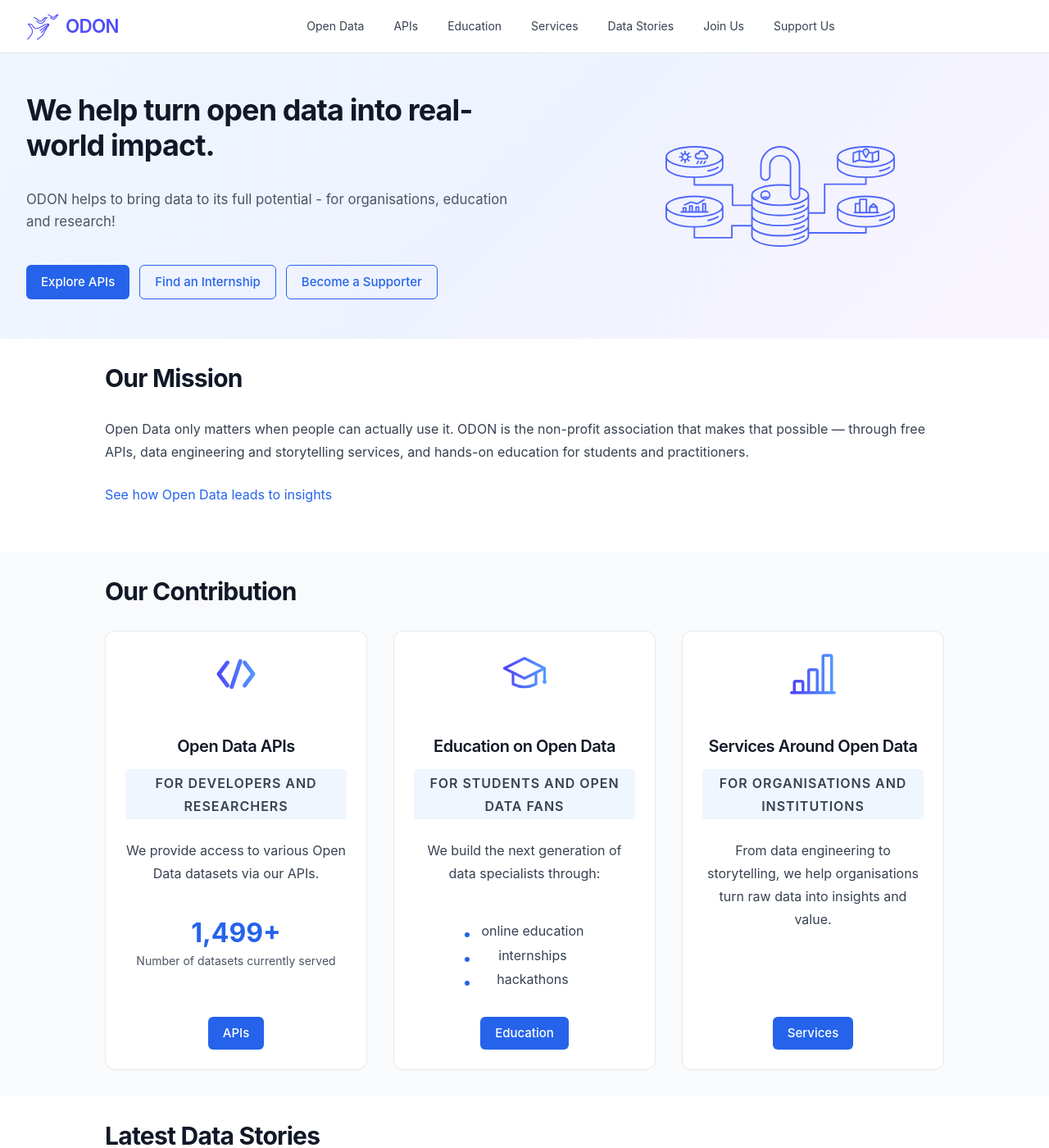
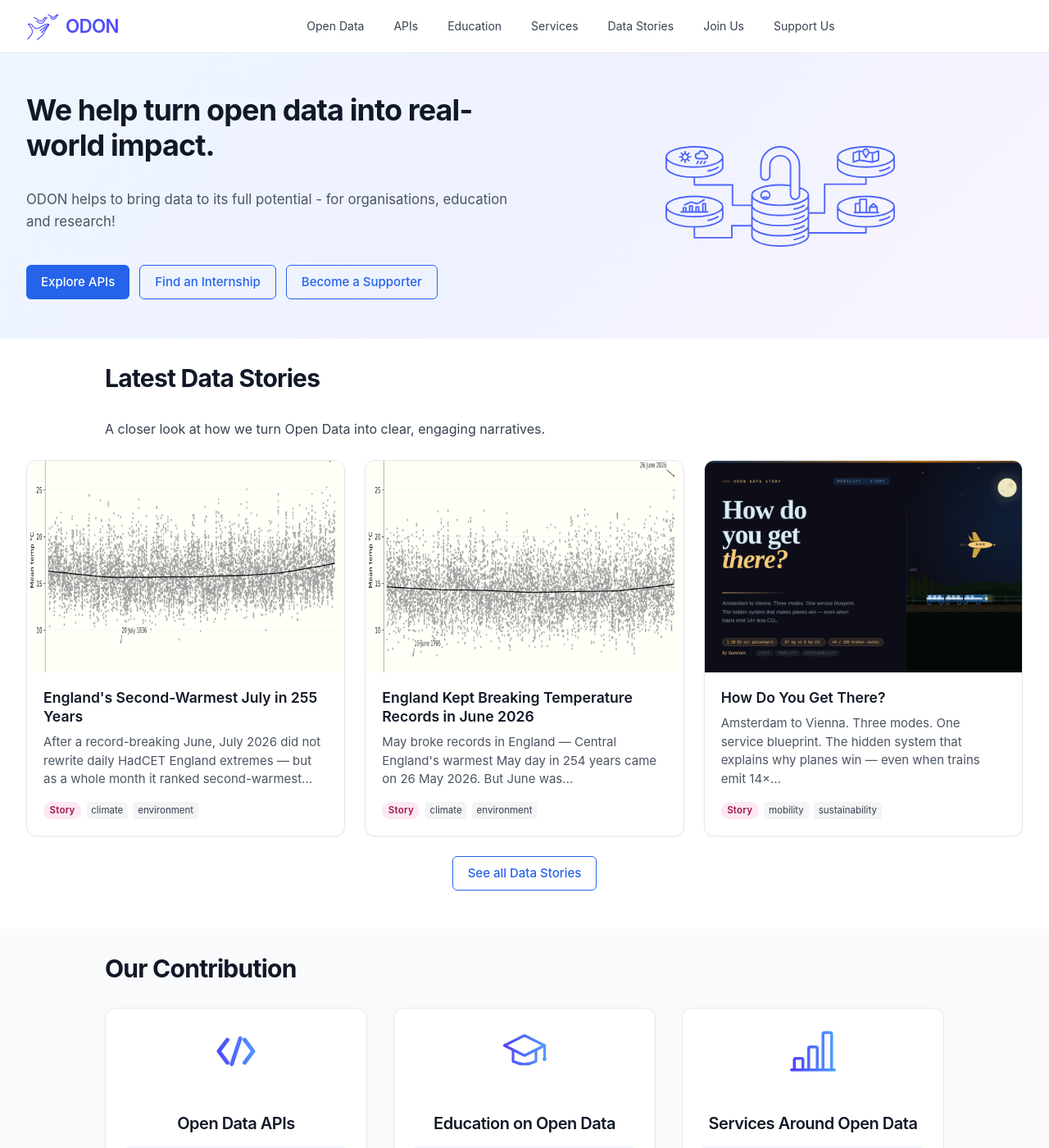
Before and after one commit to verein-odon/verein-odon.github.io, a Jekyll site: the page built from docs/en/index.md, in a window 1280 px wide and 1400 px high. Shown: the whole window at 82% size. Built offline with Jekyll 4.4.1, drawn with Linux system fonts in a browser that asks for light colours; some of the changed text lies outside the part shown.

Commit message:
Swapped Latest Data Stories with Our Mission

```diff
--- a/docs/assets/main.scss
+++ b/docs/assets/main.scss
@@ -626,6 +626,18 @@
   }
 }
 
+.lead {
+  font-size: 1.125rem;
+  line-height: 1.7;
+  color: var(--color-gray-700);
+}
+
+@media (min-width: 768px) {
+  .lead {
+    font-size: 1.25rem;
+  }
+}
+
 /* Cards Grid */
 .cards-grid {
   display: grid;
--- a/docs/en/index.md
+++ b/docs/en/index.md
@@ -11,15 +11,12 @@
 ---
 
 
-<section class="section bg-white">
-  <div class="container">
-    <div class="content-section">
-      <h2 class="section-title">Our Mission</h2>
-      <p class="lead">Open Data only matters when people can actually use it. ODON is the non-profit association that makes that possible — through free APIs, data engineering and storytelling services, and hands-on education for students and practitioners.</p>
-      <p><a href="/en/data-stories/">See how Open Data leads to insights</a></p>
-    </div>
-  </div>
-</section>
+{% include data-stories-teaser.html
+   title="Latest Data Stories"
+   intro="A closer look at how we turn Open Data into clear, engaging narratives."
+   bg_color="white"
+   more_url="/en/data-stories/"
+   more_label="See all Data Stories" %}
 
 <section class="section bg-gray">
   <div class="container">
@@ -117,12 +114,14 @@
 })();
 </script>
 
-{% include data-stories-teaser.html
-   title="Latest Data Stories"
-   intro="A closer look at how we turn Open Data into clear, engaging narratives."
-   bg_color="white"
-   more_url="/en/data-stories/"
-   more_label="See all Data Stories" %}
+<section class="section bg-white">
+  <div class="container">
+    <div class="content-section">
+      <h2 class="section-title">Our Mission</h2>
+      <p class="lead">Open Data only matters when people can actually use it. ODON is the non-profit association that makes that possible — through free APIs, data engineering and storytelling services, and hands-on education.</p>
+    </div>
+  </div>
+</section>
 
 {% include people_carousel.html
    bg_color="gray"
```
